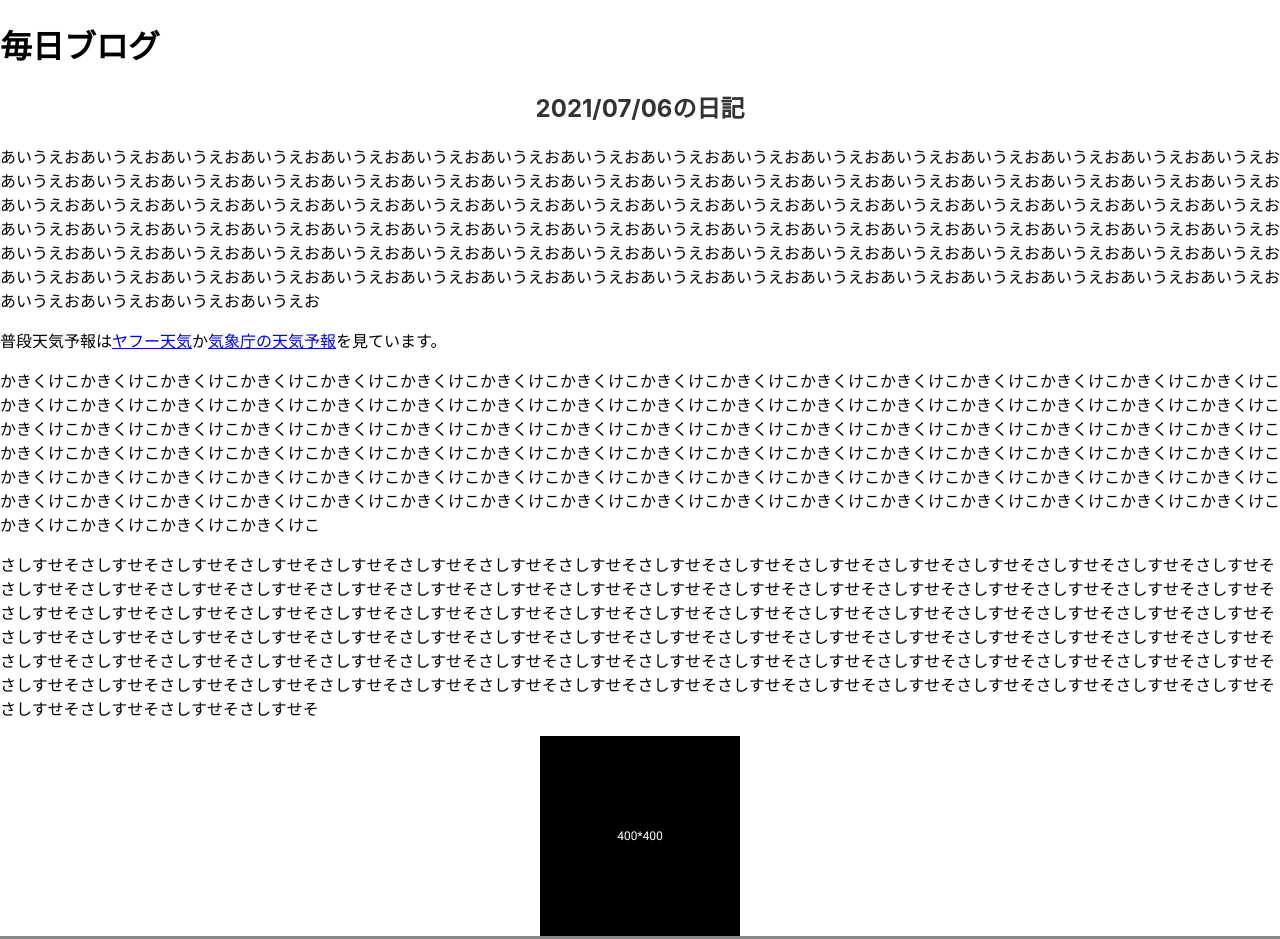
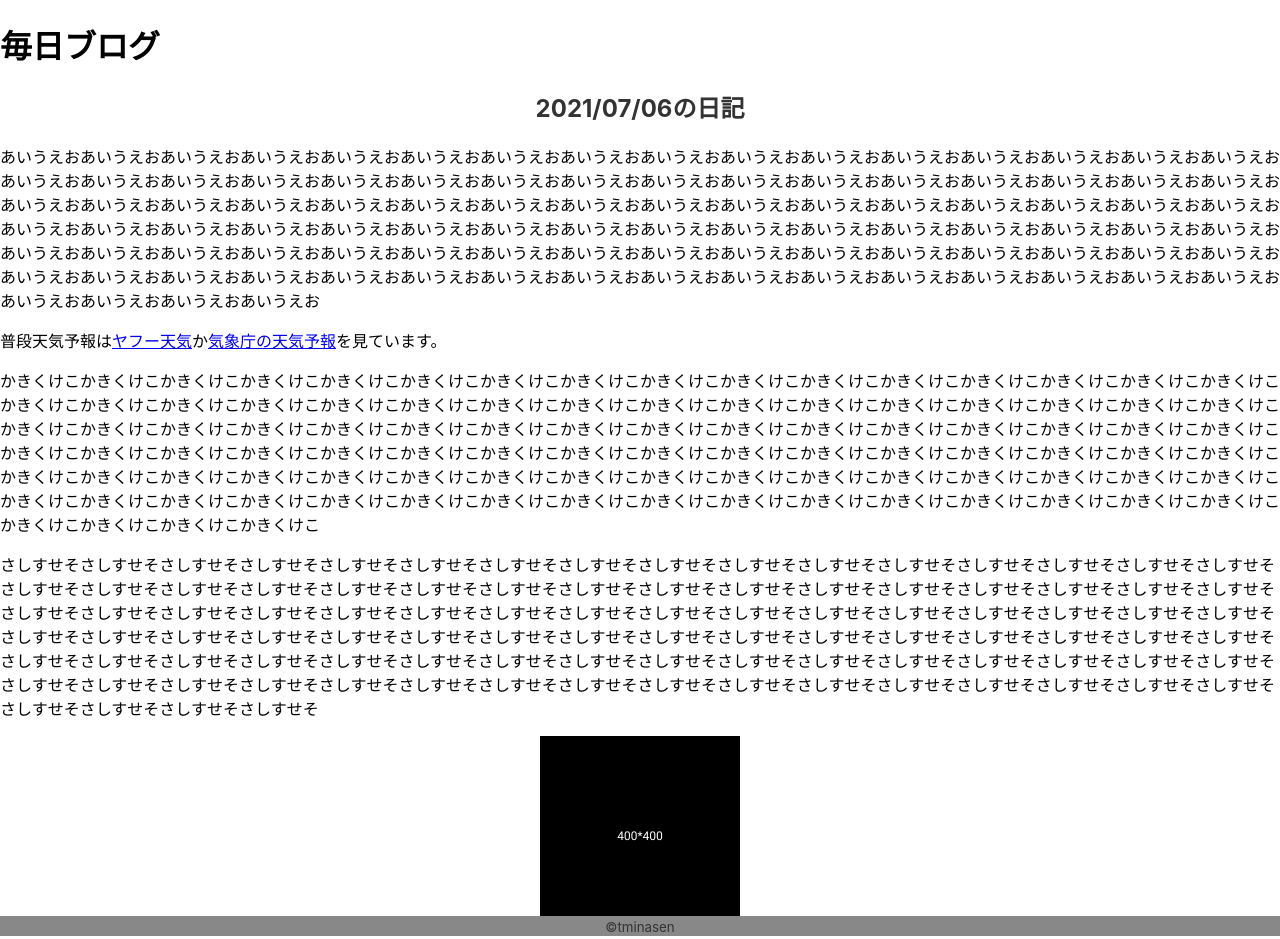
Before and after one commit to Tetsuya-Minase/program-samples, a React (Create React App) app in the folder a11y-react/: page / in a window 1280 px wide. Shown: the top 939 px of the page. Built offline with nearby package versions, Linux system fonts and the light colour scheme.

Commit message:
fix: footer style.

```diff
--- a/a11y-react/src/App.tsx
+++ b/a11y-react/src/App.tsx
@@ -3,7 +3,10 @@ import styled from 'styled-components';
 import { Footer } from './components/Footer';
 import { Header } from './components/Header';
 import { Main } from './components/Main';
-const Wrapper = styled.body``;
+const Wrapper = styled.div`
+  min-height: 100vh;
+  position: relative;
+`;
 
 const App: React.VFC = () => {
   return <Wrapper>
--- a/a11y-react/src/components/Footer.tsx
+++ b/a11y-react/src/components/Footer.tsx
@@ -5,6 +5,9 @@ const FooterWrapper = styled.footer`
   background-color: #888;
   color: #333;
   text-align: center;
+  position: absolute;
+  bottom: 0;
+  width: 100%;
 `;
 const Copyright = styled.small``;
 
```
